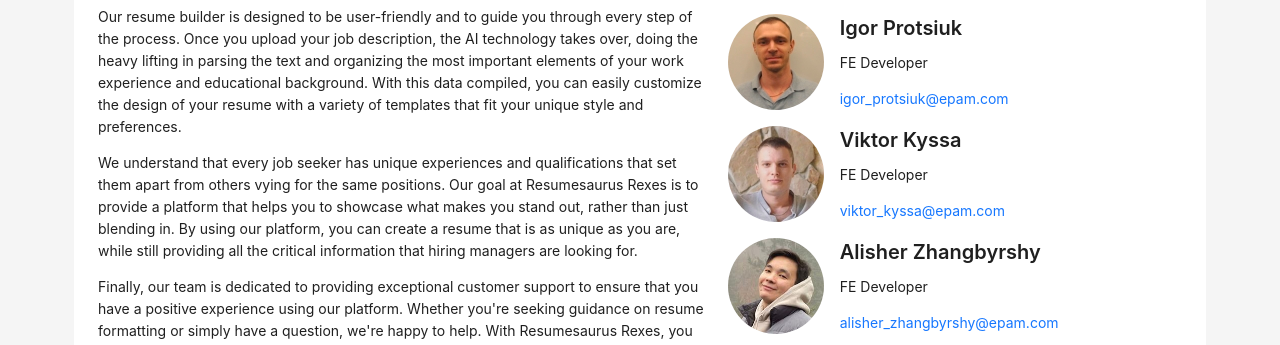
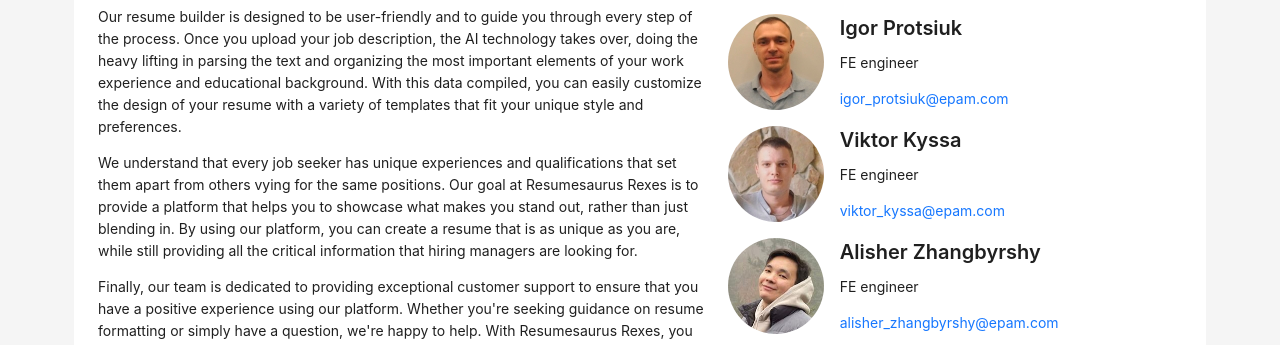
Before and after one commit to artabr/ai-cv-builder, a Next.js app: page /about in a window 1280 px wide. Shown: the part 367-712 px from the top of the page. Built offline with nearby package versions, Linux system fonts and the light colour scheme.

Commit message:
useful comment

```diff
--- a/src/pages/about/index.tsx
+++ b/src/pages/about/index.tsx
@@ -62,19 +62,19 @@ export default function AboutPage() {
               avatar="images/Igor_Protsiuk.png"
               name="Igor Protsiuk"
               mail="igor_protsiuk@epam.com"
-              title="FE Developer"
+              title="FE engineer"
             />
             <UserCard
               avatar="images/Viktor_Kyssa.png"
               name="Viktor Kyssa"
               mail="viktor_kyssa@epam.com"
-              title="FE Developer"
+              title="FE engineer"
             />
             <UserCard
               avatar="images/Alisher_Zhangbyrshy.png"
               name="Alisher Zhangbyrshy"
               mail="alisher_zhangbyrshy@epam.com"
-              title="FE Developer"
+              title="FE engineer"
             />
             <UserCard
               avatar="images/Yauheni_Bykau.png"
```
